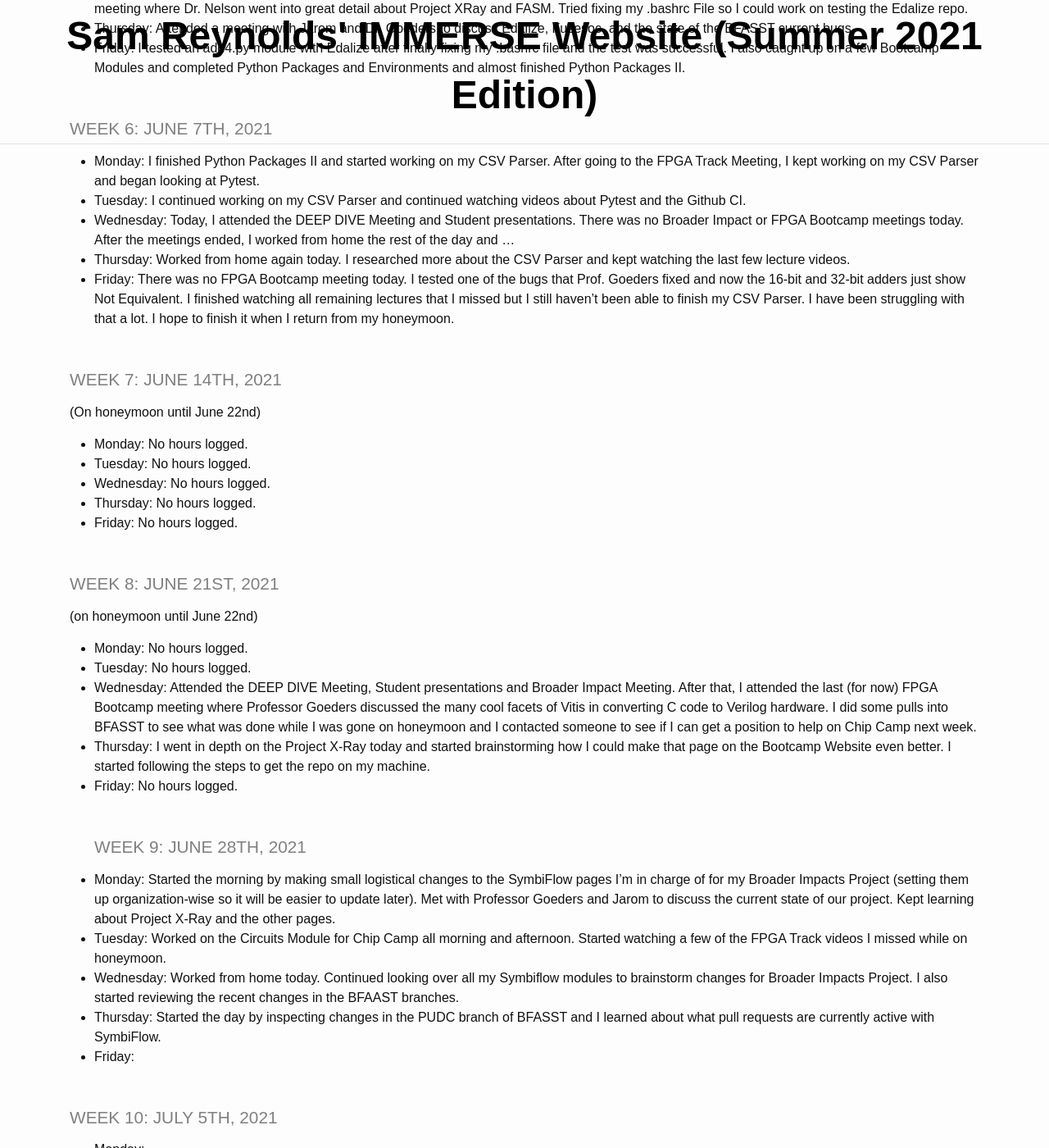
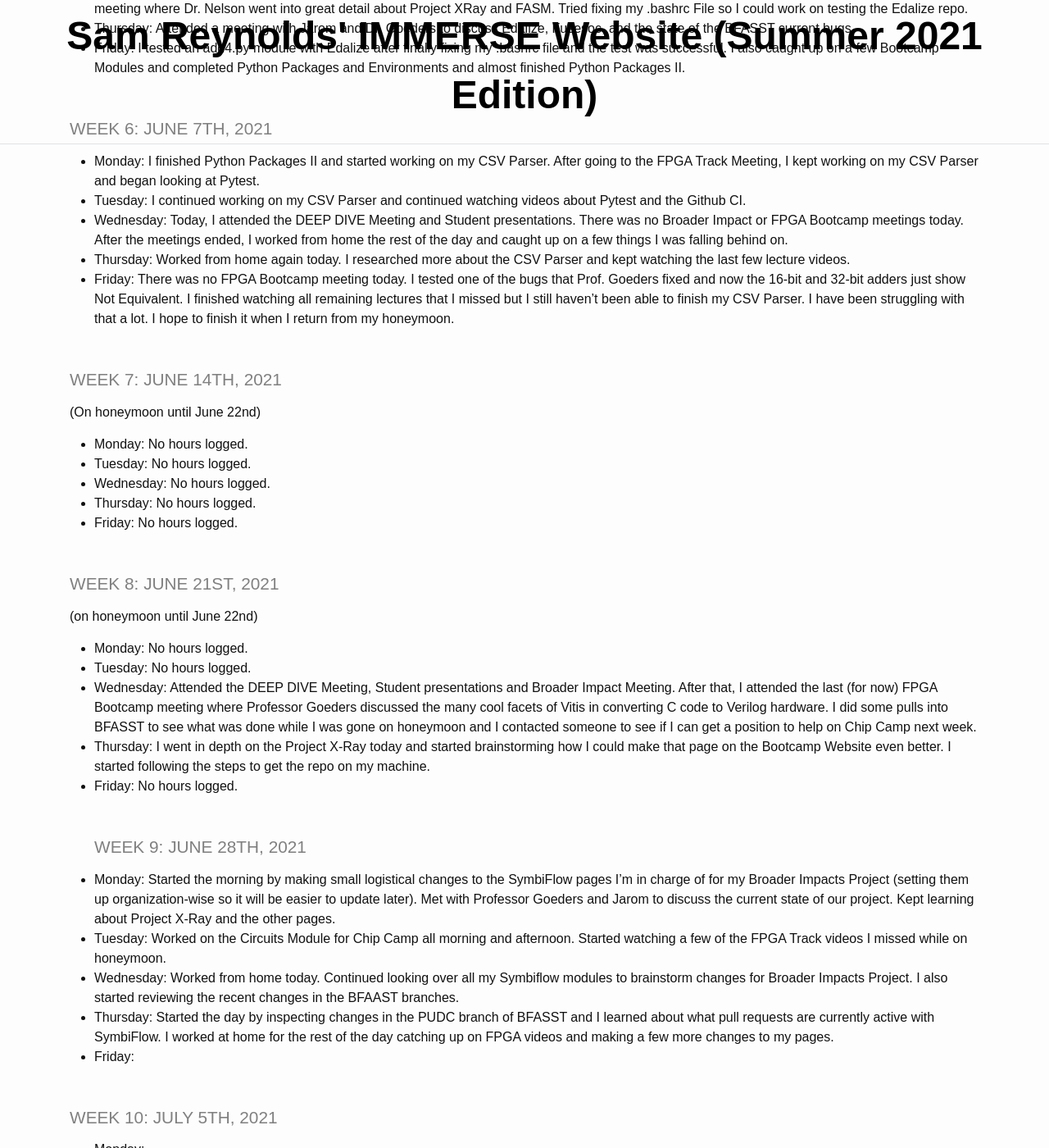
Before and after one commit to TheDHCreator/thedhcreator.github.io, a Jekyll site: the page built from _pages/log.md, in a window 1280 px wide and 1400 px high, scrolled down 2015 px. Shown: the whole window at 82% size. Built offline with Jekyll 4.4.1, drawn with Linux system fonts in a browser that asks for light colours.

Commit message:
last commit of thursday

```diff
--- a/_pages/log.md
+++ b/_pages/log.md
@@ -59,7 +59,7 @@ title: IMMERSE Log
 
 * **Monday**: I finished Python Packages II and started working on my CSV Parser. After going to the FPGA Track Meeting, I kept working on my CSV Parser and began looking at Pytest.
 * **Tuesday**: I continued working on my CSV Parser and continued watching videos about Pytest and the Github CI.
-* **Wednesday**: Today, I attended the DEEP DIVE Meeting and Student presentations. There was no Broader Impact or FPGA Bootcamp meetings today. After the meetings ended, I worked from home the rest of the day and ...
+* **Wednesday**: Today, I attended the DEEP DIVE Meeting and Student presentations. There was no Broader Impact or FPGA Bootcamp meetings today. After the meetings ended, I worked from home the rest of the day and caught up on a few things I was falling behind on.
 * **Thursday**: Worked from home again today. I researched more about the CSV Parser and kept watching the last few lecture videos.
 * **Friday**: There was no FPGA Bootcamp meeting today. I tested one of the bugs that Prof. Goeders fixed and now the 16-bit and 32-bit adders just show Not Equivalent. I finished watching all remaining lectures that I missed but I still haven't been able to finish my CSV Parser. I have been struggling with that a lot. I hope to finish it when I return from my honeymoon.
 
@@ -87,7 +87,7 @@ title: IMMERSE Log
 * **Monday**: Started the morning by making small logistical changes to the SymbiFlow pages I'm in charge of for my Broader Impacts Project (setting them up organization-wise so it will be easier to update later). Met with Professor Goeders and Jarom to discuss the current state of our project. Kept learning about Project X-Ray and the other pages.
 * **Tuesday**: Worked on the Circuits Module for Chip Camp all morning and afternoon. Started watching a few of the FPGA Track videos I missed while on honeymoon.
 * **Wednesday**: Worked from home today. Continued looking over all my Symbiflow modules to brainstorm changes for Broader Impacts Project. I also started reviewing the recent changes in the BFAAST branches.
-* **Thursday**: Started the day by inspecting changes in the PUDC branch of BFASST and I learned about what pull requests are currently active with SymbiFlow.
+* **Thursday**: Started the day by inspecting changes in the PUDC branch of BFASST and I learned about what pull requests are currently active with SymbiFlow. I worked at home for the rest of the day catching up on FPGA videos and making a few more changes to my pages.
 * **Friday**:
 
 ### Week 10: July 5th, 2021
```
